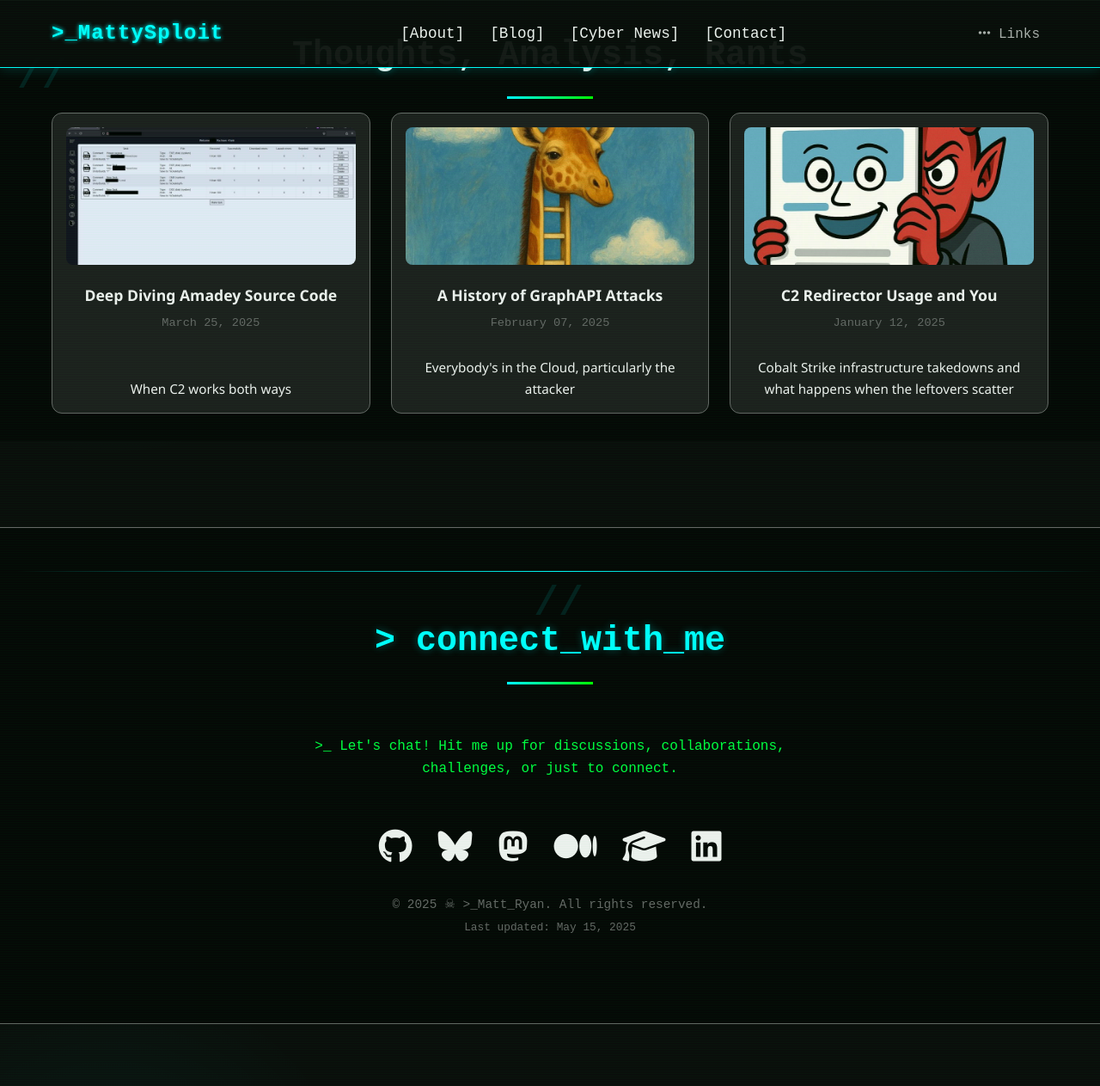
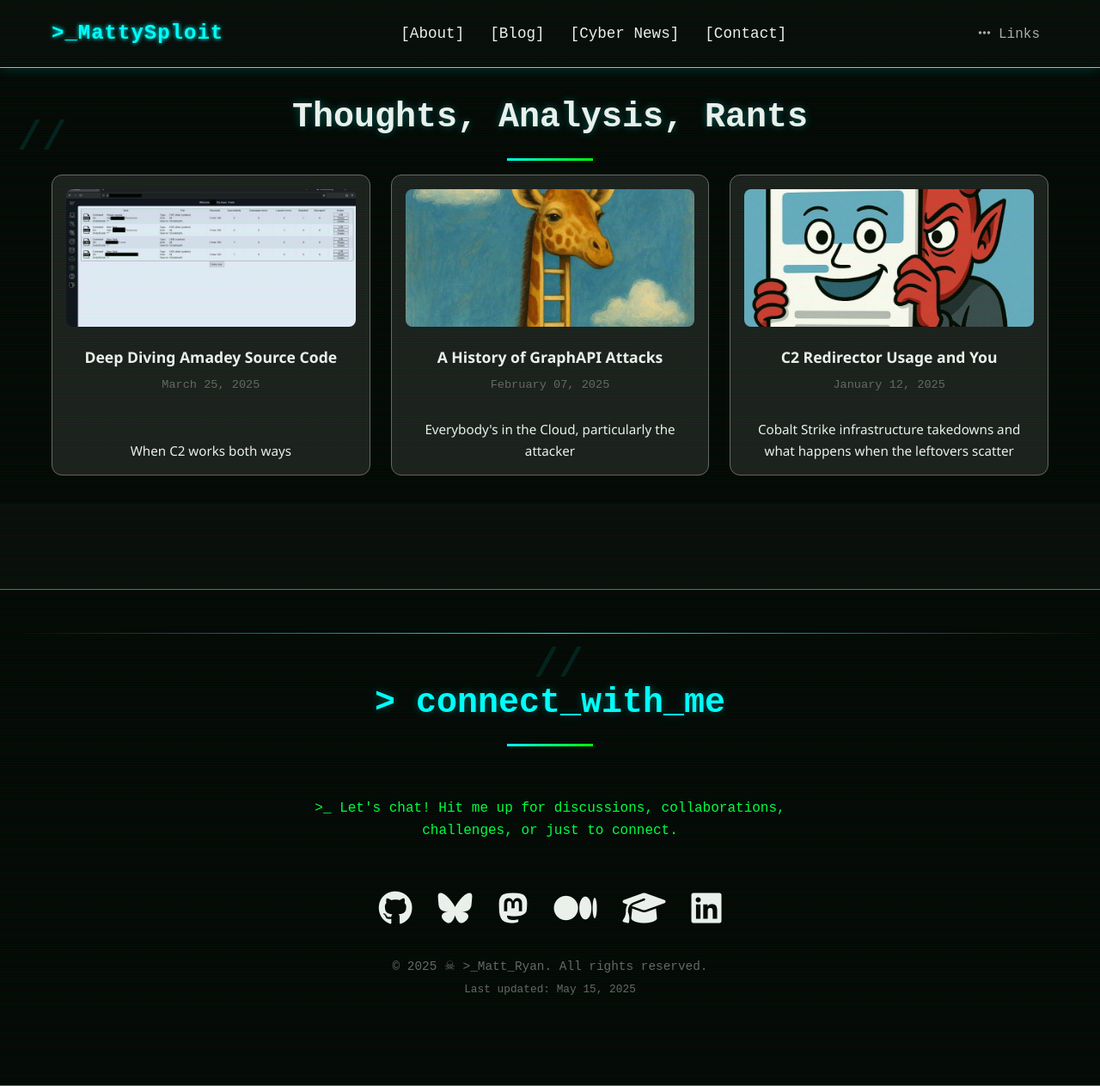
Before and after one commit to CTI-Buddy/cti-buddy.github.io, a Jekyll site: the page built from blog.html, in a window 1280 px wide and 1263 px high. Shown: the whole window at 86% size. Built offline with Jekyll 4.4.1, drawn with Linux system fonts in a browser that asks for light colours.

Commit message:
Update style.css

```diff
--- a/assets/css/style.css
+++ b/assets/css/style.css
@@ -59,6 +59,10 @@
     text-overflow: ellipsis; /* Adds ... if text is too long (optional) */
     font-size: 2.5rem; /* Adjust font size as needed */
     margin-bottom: 15px; /* Maintains spacing */
+}
+
+.cyber-main {
+  padding-top: 4.5rem; /* Adjust this based on your header height */
 }
 
 /* Responsive adjustment for smaller screens */
```
